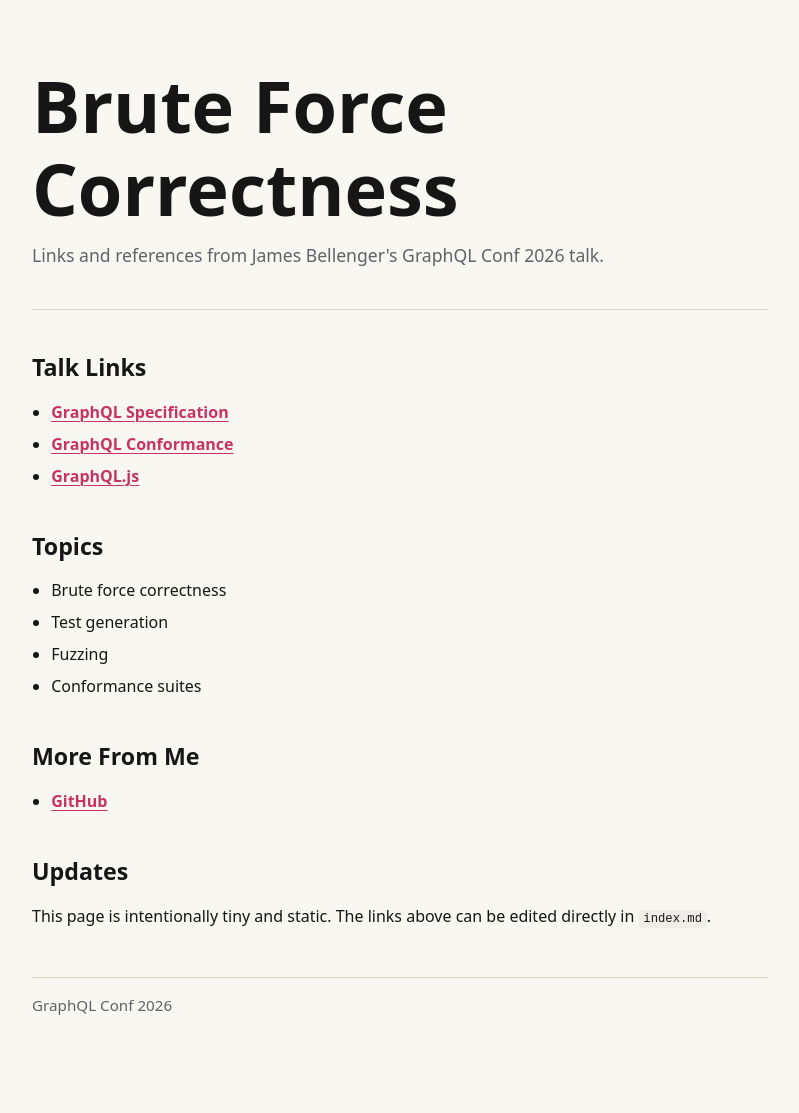
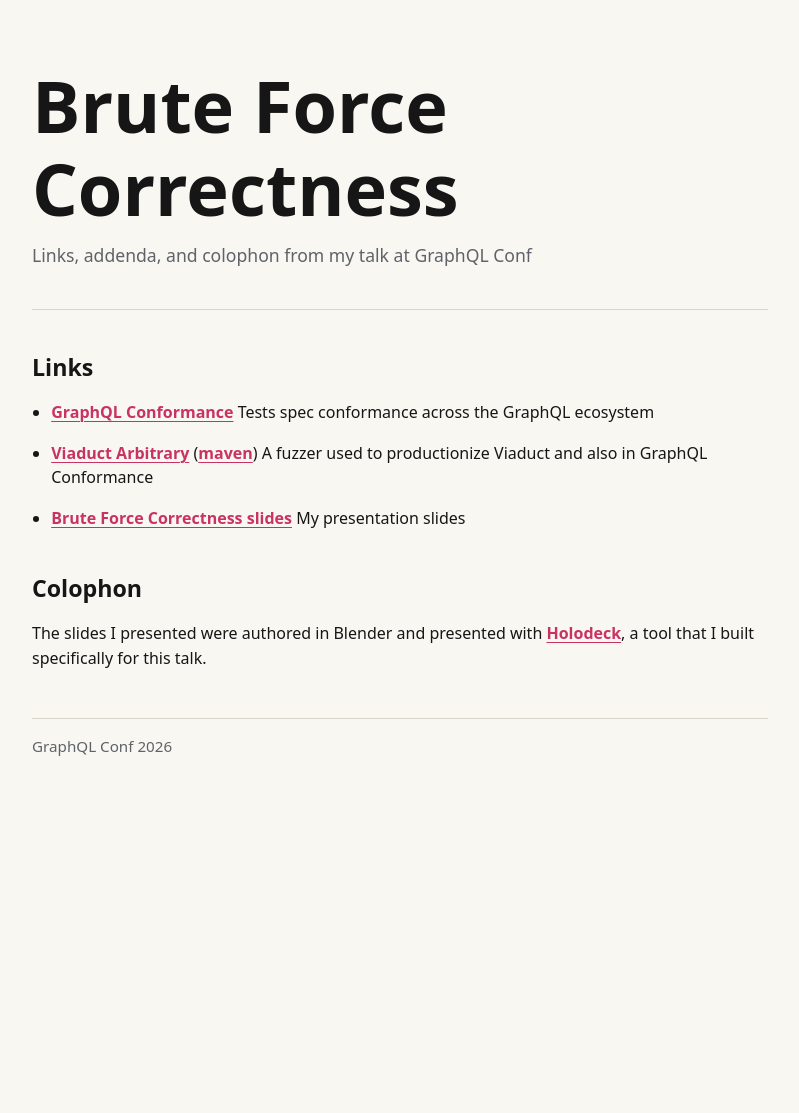
Before and after one commit to jbellenger/brute-force-correctness, a Jekyll site: the page built from index.md, in a window 1280 px wide. Shown: the whole page, without its empty margins (240-1039 px from the left). Built offline with Jekyll 4.4.1, drawn with Linux system fonts in a browser that asks for light colours; after the commit the page ends 900 px from its top, so only the background shows below that.

Commit message:
Revise index.md for GraphQL Conf talk
Updated talk details and added new links related to GraphQL Conformance and Viaduct.

```diff
--- a/index.md
+++ b/index.md
@@ -1,26 +1,19 @@
 ---
 layout: default
 title: Brute Force Correctness
-description: Links and references from James Bellenger's GraphQL Conf 2026 talk.
+description: Links, addenda, and colophon from my talk at GraphQL Conf
 ---
 
-## Talk Links
+## Links
 
-- [GraphQL Specification](https://spec.graphql.org/)
-- [GraphQL Conformance](https://github.com/graphql/graphql-js/tree/main/src/__tests__)
-- [GraphQL.js](https://github.com/graphql/graphql-js)
+- [GraphQL Conformance](https://github.com/jbellenger/graphql-conformance)
+  Tests spec conformance across the GraphQL ecosystem
 
-## Topics
+- [Viaduct Arbitrary](https://github.com/airbnb/viaduct/tree/main/core/shared/arbitrary) ([maven](https://mvnrepository.com/artifact/com.airbnb.viaduct/shared-arbitrary))
+  A fuzzer used to productionize Viaduct and also in GraphQL Conformance
 
-- Brute force correctness
-- Test generation
-- Fuzzing
-- Conformance suites
+- [Brute Force Correctness slides](http://graphqlconf-26.s3-website-us-west-2.amazonaws.com/)
+  My presentation slides
 
-## More From Me
-
-- [GitHub](https://github.com/jbellenger)
-
-## Updates
-
-This page is intentionally tiny and static. The links above can be edited directly in `index.md`.
+## Colophon
+The slides I presented were authored in Blender and presented with [Holodeck](https://github.com/jbellenger/holodeck), a tool that I built specifically for this talk.
```
